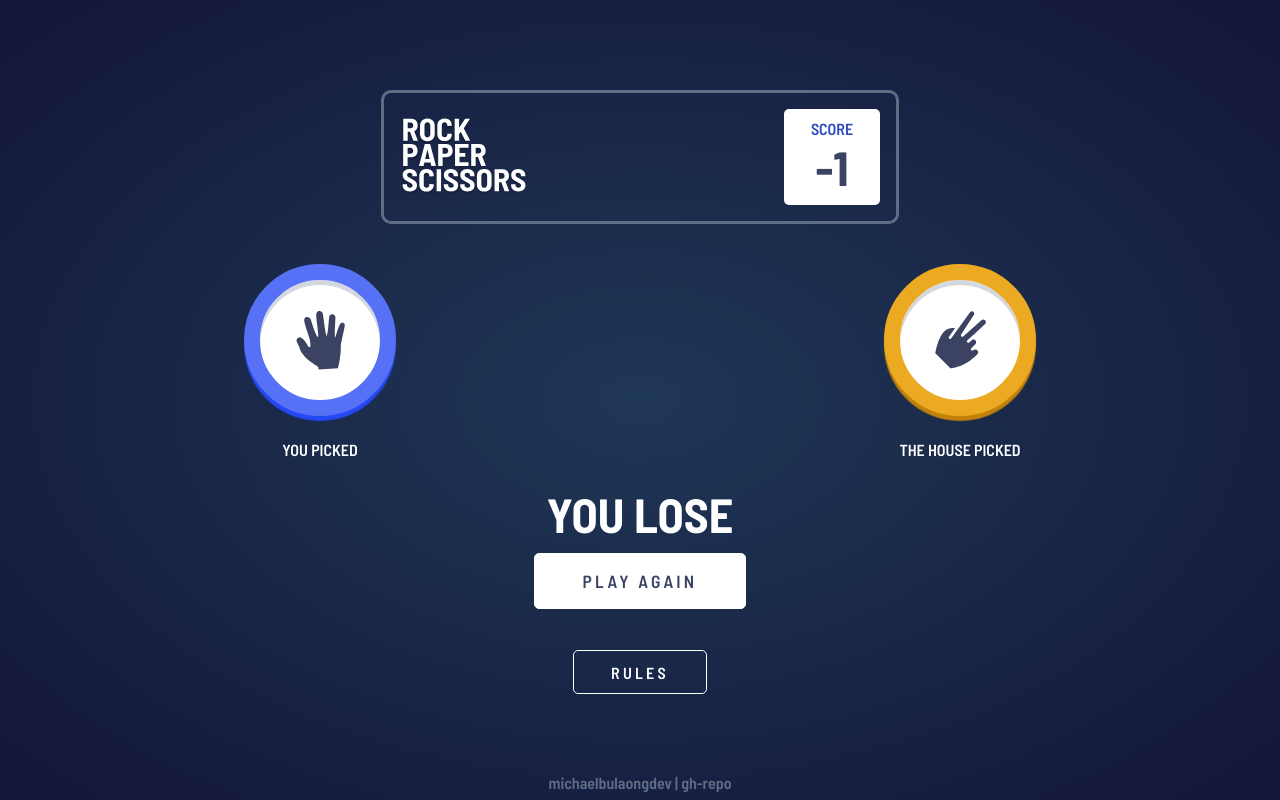
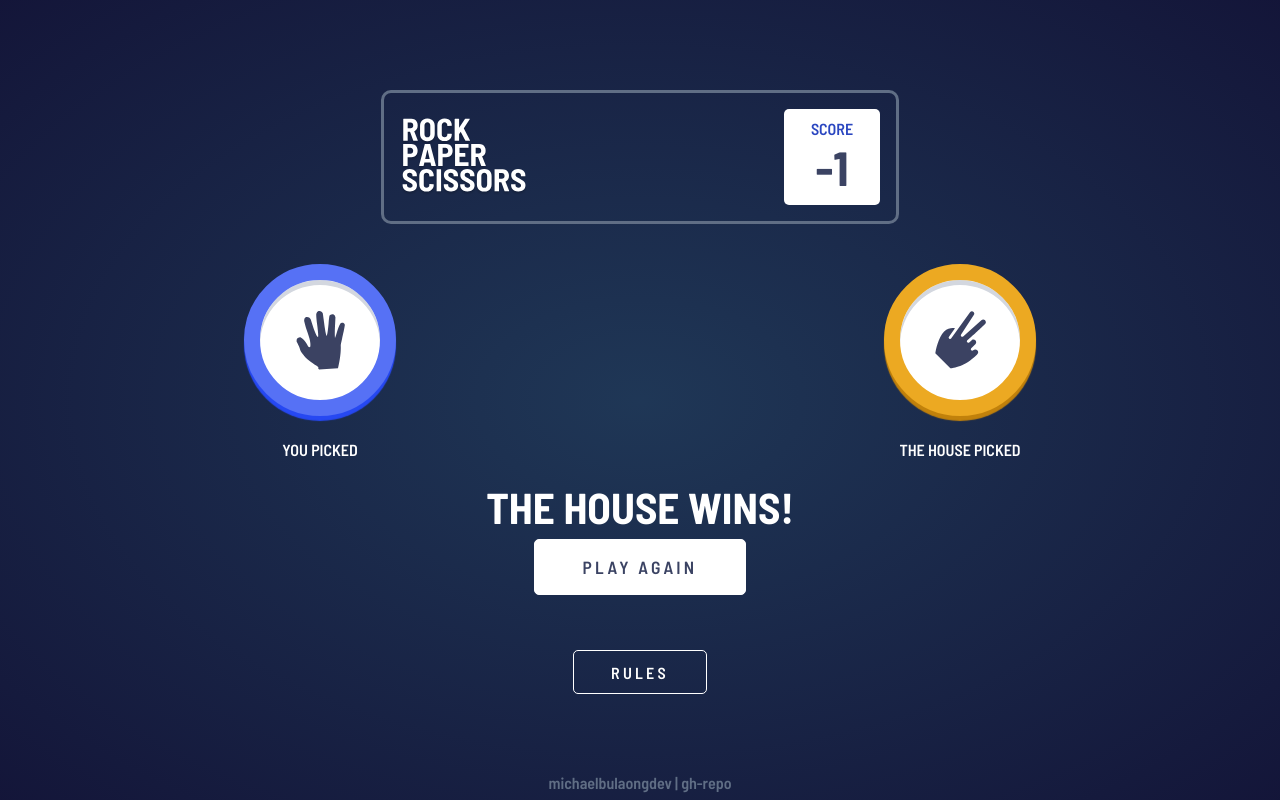
Before and after one commit to michaelbulaongdev/fm011-rock-paper-scissors, a React (Create React App) app: page / in a window 1280 px wide. Both pictures are taken after a click on the button 550 px from the left and 341 px from the top of the page. Built offline with nearby package versions, Linux system fonts and the light colour scheme.

Commit message:
UX update

```diff
--- a/src/App.css
+++ b/src/App.css
@@ -184,7 +184,7 @@
 }
 
 .winner-text {
-	font-size: 3rem;
+	font-size: 2.7rem;
 	position: relative;
 	bottom: 30px;
 	transition: ease-in-out 0.1s;
--- a/src/App.js
+++ b/src/App.js
@@ -13,24 +13,26 @@ function App() {
 	const [message, setMessage] = useState('DRAW');
 	const [score, setScore] = useState(0);
 
+	//function for computer's turn to pick
 	const housePick = () => {
-		const gestList = ['paper', 'scissors', 'rock'];
+		const pickList = ['paper', 'scissors', 'rock'];
 		const rng = Math.floor(Math.random() * 3);
-		return gestList[rng];
+		return pickList[rng];
 	};
 
+	//function to evaluate who wins
 	const evaluate = () => {
 		if (humanPick === computerPick) {
-			setMessage('DRAW');
+			setMessage("IT'S A TIE!");
 		} else if (
 			(humanPick === 'scissors' && computerPick === 'paper') ||
 			(humanPick === 'paper' && computerPick === 'rock') ||
 			(humanPick === 'rock' && computerPick === 'scissors')
 		) {
-			setMessage('YOU WIN');
+			setMessage('YOU WIN!');
 			setScore(score + 1);
 		} else {
-			setMessage('YOU LOSE');
+			setMessage('THE HOUSE WINS!');
 			setScore(score - 1);
 		}
 	};
```
